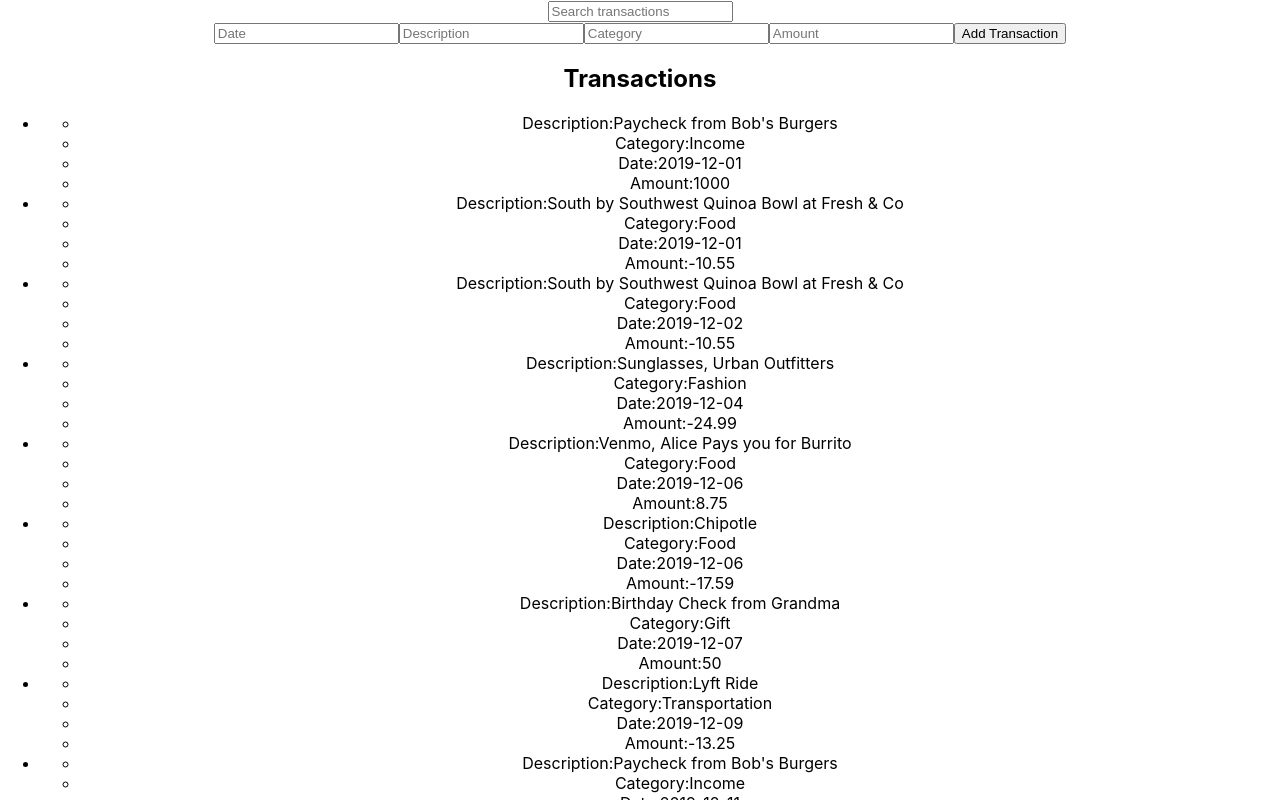
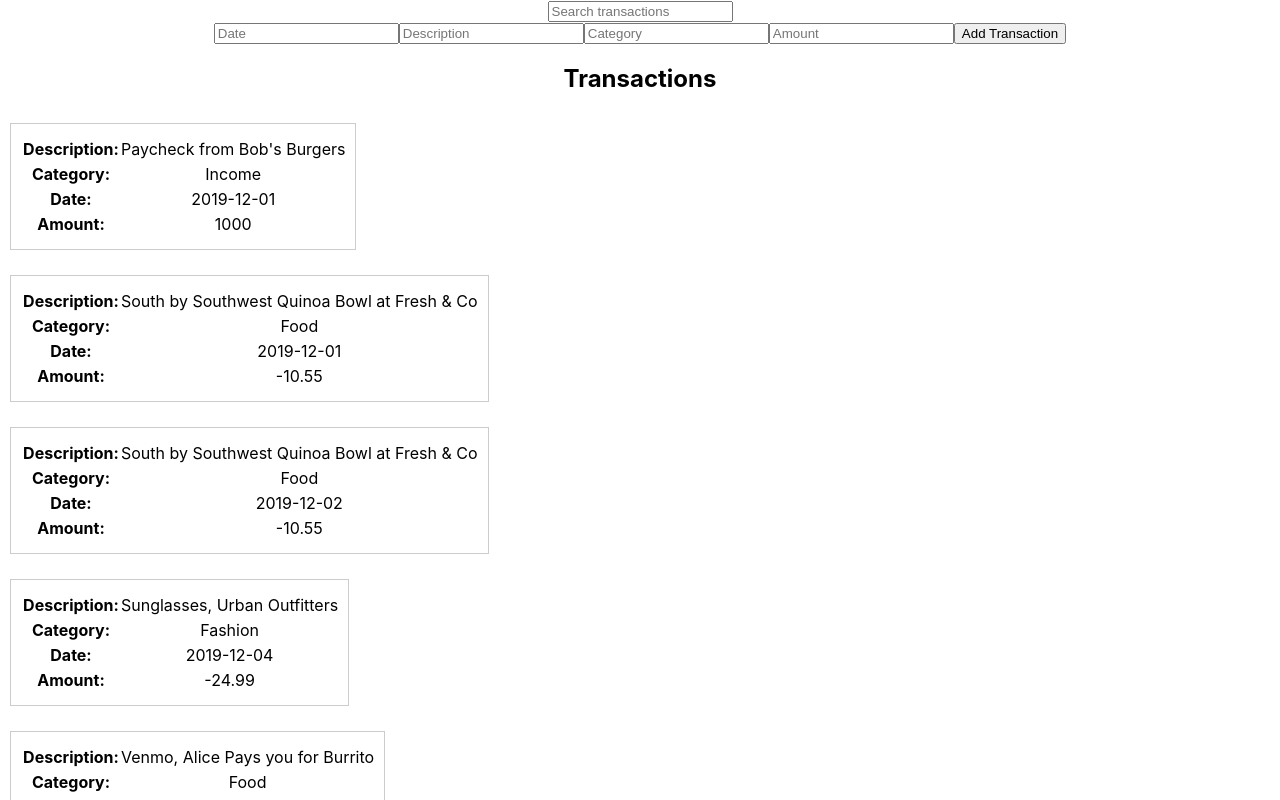
Before and after one commit to Njugunasam/p2w1CodeChallenge, a React (Create React App) app: page / in a window 1280 px wide. Shown: the top 800 px of the page. Built offline with nearby package versions, Linux system fonts and the light colour scheme; data requests are answered from the project's data file.

Commit message:
styling the card

```diff
--- a/src/TransactionCard.css
+++ b/src/TransactionCard.css
@@ -0,0 +1,25 @@
+.transaction-card {
+    border: 1px solid #ccc;
+    padding: 10px;
+    margin: 10px;
+  }
+
+  ul {
+    list-style: none;
+    padding: 0;
+  }
+
+  li {
+    display: flex;
+    justify-content: space-between;
+    margin: 5px 0;
+  }
+
+  .label {
+    font-weight: bold;
+    width: 100px;
+  }
+
+  .value {
+    flex-grow: 1;
+  }
```
